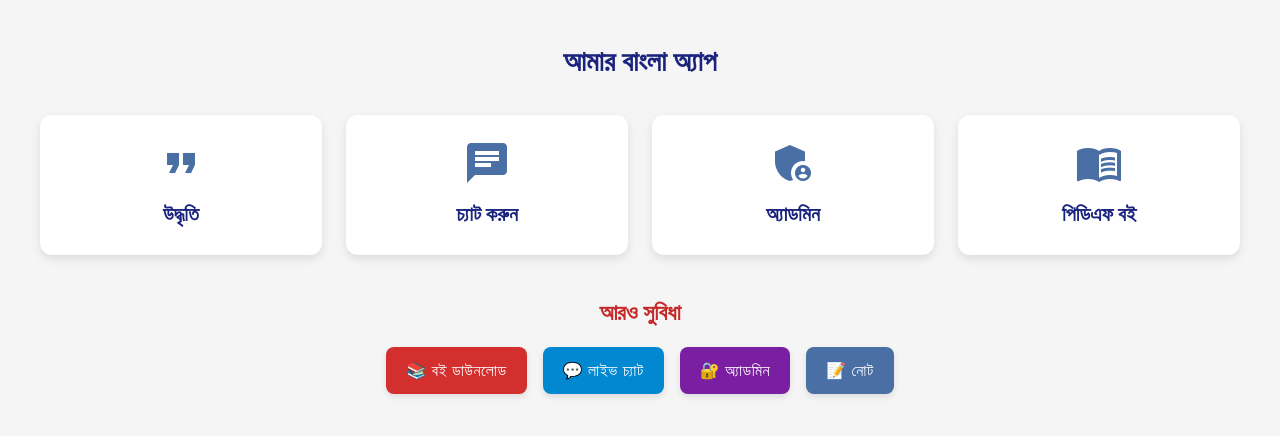
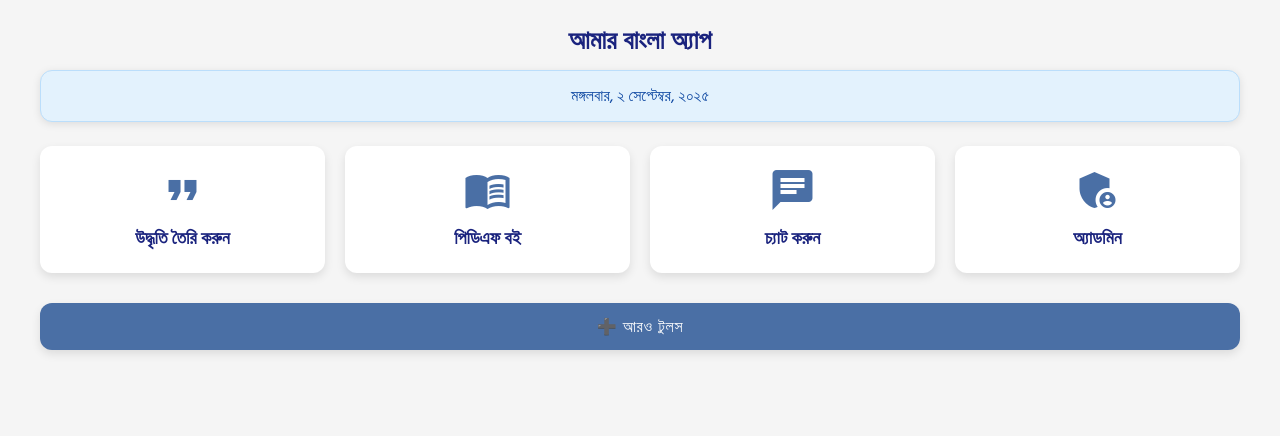
Before and after one commit to academicschoolbd/academicschoolbd.github.io, a plain HTML site: page index.html in a window 1280 px wide. Drawn offline with Linux system fonts and the light colour scheme.

Commit message:
Update index.html

```diff
--- a/index.html
+++ b/index.html
@@ -1,22 +1,24 @@
 <!DOCTYPE html>
-<html lang="bn" manifest="offline.appcache">
+<html lang="bn">
 <head>
   <meta charset="UTF-8" />
-  <meta name="viewport" content="width=device-width, initial-scale=1.0, viewport-fit=cover"/>
-  <meta name="theme-color" content="#4a6fa5">
-  <meta name="description" content="বাংলায় উদ্ধৃতি, চ্যাট, বই এবং আরও অনেক কিছু">
+  <meta name="viewport" content="width=device-width, initial-scale=1.0, viewport-fit=cover" />
+  <meta name="theme-color" content="#4a6fa5" />
+  <meta name="description" content="বাংলা উদ্ধৃতি, বই, চ্যাট এবং আরও অনেক কিছু" />
+  <meta name="apple-mobile-web-app-capable" content="yes" />
+  <meta name="apple-mobile-web-app-status-bar-style" content="default" />
+  <meta name="apple-mobile-web-app-title" content="আমার বাংলা অ্যাপ" />
 
   <title>আমার বাংলা অ্যাপ</title>
 
-  <!-- Google Fonts: Bangla Support -->
-  <link href="https://fonts.googleapis.com/css2?family=Hind+Siliguri:wght@400;500;600;700&display=swap" rel="stylesheet">
-
-  <!-- Material Icons -->
-  <link href="https://fonts.googleapis.com/icon?family=Material+Icons" rel="stylesheet">
+  <!-- Fonts & Icons -->
+  <link href="https://fonts.googleapis.com/css2?family=Hind+Siliguri:wght@400;500;600;700&display=swap" rel="stylesheet" />
+  <link href="https://fonts.googleapis.com/icon?family=Material+Icons" rel="stylesheet" />
 
   <!-- Manifest -->
-  <link rel="manifest" href="manifest.json">
-  <link rel="apple-touch-icon" href="icon-192.png">
+  <link rel="manifest" href="manifest.json" />
+  <link rel="apple-touch-icon" href="icon-192.png" />
+  <link rel="icon" type="image/png" href="icon-192.png" />
 
   <style>
     * {
@@ -28,28 +30,44 @@
     body {
       font-family: 'Hind Siliguri', sans-serif;
       background: #f5f5f5;
-      padding: 40px 20px 80px;
+      padding: 20px;
       min-height: 100vh;
-      display: flex;
-      flex-direction: column;
-      align-items: center;
       color: #333;
     }
 
-    h1 {
-      font-size: 28px;
-      color: #1a237e;
-      margin-bottom: 30px;
-      text-align: center;
-      font-weight: 600;
+    .container {
+      max-width: 1200px;
+      margin: 0 auto;
     }
 
-    .menu-container {
+    header {
+      text-align: center;
+      margin-bottom: 20px;
+    }
+
+    h1 {
+      font-size: 26px;
+      color: #1a237e;
+      margin-bottom: 8px;
+    }
+
+    .date-card {
+      background: #e3f2fd;
+      border-radius: 12px;
+      padding: 12px;
+      text-align: center;
+      font-size: 16px;
+      color: #0d47a1;
+      box-shadow: 0 2px 8px rgba(0,0,0,0.1);
+      margin-bottom: 24px;
+      border: 1px solid #bbdefb;
+    }
+
+    .menu-grid {
       display: grid;
       grid-template-columns: repeat(auto-fit, minmax(280px, 1fr));
-      gap: 24px;
-      width: 100%;
-      max-width: 1200px;
+      gap: 20px;
+      margin-bottom: 30px;
     }
 
     .card {
@@ -62,84 +80,80 @@
       position: relative;
     }
 
-    .card:hover, .card:active {
+    .card:hover {
+      transform: translateY(-6px);
       box-shadow: 0 8px 20px rgba(0,0,0,0.15);
-      transform: translateY(-6px);
     }
 
     .card-content {
-      padding: 24px;
+      padding: 20px;
       text-align: center;
-      color: #333;
     }
 
     .card-icon {
       font-size: 48px;
       color: #4a6fa5;
-      margin-bottom: 12px;
+      margin-bottom: 10px;
     }
 
     .card-title {
-      font-size: 20px;
+      font-size: 18px;
       font-weight: 600;
       color: #1a237e;
     }
 
-    /* More Section */
-    .more-section {
-      margin-top: 40px;
+    .btn-more {
+      display: block;
       width: 100%;
-      max-width: 1200px;
-    }
-
-    .more-section h2 {
-      font-size: 22px;
-      color: #c62828;
-      margin-bottom: 16px;
-      text-align: center;
-    }
-
-    .more-buttons {
-      display: flex;
-      flex-wrap: wrap;
-      gap: 16px;
-      justify-content: center;
-    }
-
-    .btn {
-      padding: 14px 20px;
+      padding: 14px;
       background-color: #4a6fa5;
       color: white;
       border: none;
-      border-radius: 8px;
+      border-radius: 12px;
       font-size: 16px;
       font-weight: 500;
       cursor: pointer;
-      box-shadow: 0 3px 6px rgba(0,0,0,0.1);
-      transition: all 0.3s;
+      box-shadow: 0 4px 10px rgba(0,0,0,0.1);
+      margin-bottom: 20px;
       text-transform: uppercase;
-      letter-spacing: 0.5px;
+      letter-spacing: 0.8px;
     }
 
-    .btn:hover {
+    .btn-more:hover {
       background-color: #3a5a8c;
-      transform: scale(1.03);
     }
 
-    .btn:active {
-      transform: scale(0.98);
+    .extra-tools {
+      display: none;
+      grid-template-columns: repeat(auto-fit, minmax(260px, 1fr));
+      gap: 16px;
+      margin-bottom: 24px;
     }
 
-    .btn.pdf { background-color: #d32f2f; }
-    .btn.pdf:hover { background-color: #b71c1c; }
+    .extra-tools.show {
+      display: grid;
+    }
 
-    .btn.chat { background-color: #0288d1; }
-    .btn.chat:hover { background-color: #01579b; }
+    .install-btn {
+      display: block;
+      width: 100%;
+      padding: 14px;
+      background-color: #2e7d32;
+      color: white;
+      border: none;
+      border-radius: 12px;
+      font-size: 16px;
+      font-weight: 500;
+      cursor: pointer;
+      box-shadow: 0 4px 10px rgba(0,0,0,0.1);
+      margin-bottom: 16px;
+      text-transform: uppercase;
+    }
 
-    .btn.admin { background-color: #7b1fa2; }
-    .btn.admin:hover { background-color: #51057a; }
+    .install-btn:hover {
+      background-color: #1b5e20;
+    }
 
-    /* Offline Indicator */
     .offline-bar {
       position: fixed;
       bottom: 0;
@@ -154,44 +168,51 @@
       z-index: 1000;
     }
 
-    /* Responsive */
     @media (max-width: 600px) {
-      h1, .more-section h2 {
+      h1 {
         font-size: 24px;
       }
-      .menu-container {
+      .card-title {
+        font-size: 17px;
+      }
+      .menu-grid, .extra-tools {
         grid-template-columns: 1fr;
-      }
-      body {
-        padding: 20px 10px 70px;
-      }
-    }
-
-    @media (max-width: 400px) {
-      h1 {
-        font-size: 22px;
-      }
-      .card-title {
-        font-size: 18px;
       }
     }
   </style>
 </head>
 <body>
 
-  <!-- Title -->
+  <div class="container">
+
+    <!-- Header -->
+    <header>
       <h1>আমার বাংলা অ্যাপ</h1>
+      <div class="date-card" id="dateCard">লোড হচ্ছে...</div>
+    </header>
 
-  <!-- Cards -->
-  <div class="menu-container">
+    <!-- Install Button -->
+    <button class="install-btn" id="installBtn" style="display: none;">
+      📲 অ্যাপ ইনস্টল করুন
+    </button>
+
+    <!-- Main Menu -->
+    <div class="menu-grid">
       <a href="quote.html" class="card">
         <div class="card-content">
           <span class="material-icons card-icon">format_quote</span>
-        <div class="card-title">উদ্ধৃতি</div>
+          <div class="card-title">উদ্ধৃতি তৈরি করুন</div>
         </div>
       </a>
 
-    <a href="https://wa.me/yournumber" target="_blank" class="card">
+      <a href="books/" class="card">
+        <div class="card-content">
+          <span class="material-icons card-icon">menu_book</span>
+          <div class="card-title">পিডিএফ বই</div>
+        </div>
+      </a>
+
+      <a href="https://wa.me/8801700000000" target="_blank" class="card">
         <div class="card-content">
           <span class="material-icons card-icon">chat</span>
           <div class="card-title">চ্যাট করুন</div>
@@ -204,32 +225,106 @@
           <div class="card-title">অ্যাডমিন</div>
         </div>
       </a>
+    </div>
 
-    <a href="books/" class="card">
+    <!-- More Tools Button -->
+    <button class="btn-more" id="moreBtn">➕ আরও টুলস</button>
+
+    <!-- Extra Tools (Dynamic) -->
+    <div class="extra-tools" id="extraTools">
+      <a href="notes.html" class="card">
         <div class="card-content">
-        <span class="material-icons card-icon">menu_book</span>
-        <div class="card-title">পিডিএফ বই</div>
+          <span class="material-icons card-icon">sticky_note_2</span>
+          <div class="card-title">নোট সংগ্রহ</div>
+        </div>
+      </a>
+      <a href="calendar.html" class="card">
+        <div class="card-content">
+          <span class="material-icons card-icon">event</span>
+          <div class="card-title">পয়গাম তারিখ</div>
+        </div>
+      </a>
+      <a href="games.html" class="card">
+        <div class="card-content">
+          <span class="material-icons card-icon">sports_esports</span>
+          <div class="card-title">গেমস</div>
+        </div>
+      </a>
+      <a href="backup/" class="card">
+        <div class="card-content">
+          <span class="material-icons card-icon">cloud_download</span>
+          <div class="card-title">ব্যাকআপ</div>
         </div>
       </a>
     </div>
 
-  <!-- More Buttons -->
-  <div class="more-section">
-    <h2>আরও সুবিধা</h2>
-    <div class="more-buttons">
-      <button class="btn pdf" onclick="alert('PDF ডাউনলোড হচ্ছে...')">📚 বই ডাউনলোড</button>
-      <button class="btn chat" onclick="alert('চ্যাট শুরু হচ্ছে...')">💬 লাইভ চ্যাট</button>
-      <button class="btn admin" onclick="alert('অ্যাডমিন প্যানেল লোড হচ্ছে...')">🔐 অ্যাডমিন</button>
-      <button class="btn" onclick="alert('নোট খুলতেছে...')">📝 নোট</button>
-    </div>
   </div>
 
   <!-- Offline Bar -->
   <div class="offline-bar" id="offlineBar">ইন্টারনেট নেই — অফলাইন মোড</div>
 
-  <!-- Service Worker -->
   <script>
-    // Register Service Worker
+    // ========== 1. Date in Bangla ==========
+    const banglaDigits = ['০', '১', '২', '৩', '৪', '৫', '৬', '৭', '৮', '৯'];
+    const months = ['জানুয়ারি', 'ফেব্রুয়ারি', 'মার্চ', 'এপ্রিল', 'মে', 'জুন', 'জুলাই', 'আগস্ট', 'সেপ্টেম্বর', 'অক্টোবর', 'নভেম্বর', 'ডিসেম্বর'];
+    const days = ['রবিবার', 'সোমবার', 'মঙ্গলবার', 'বুধবার', 'বৃহস্পতিবার', 'শুক্রবার', 'শনিবার'];
+
+    function updateDate() {
+      const now = new Date();
+      const day = days[now.getDay()];
+      const date = now.getDate();
+      const month = months[now.getMonth()];
+      const year = now.getFullYear();
+
+      const formatted = `${day}, ${date} ${month}, ${year}`.replace(/\d/g, d => banglaDigits[d]);
+      document.getElementById('dateCard').textContent = formatted;
+    }
+    updateDate();
+
+    // ========== 2. Install Prompt ==========
+    let deferredPrompt;
+    const installBtn = document.getElementById('installBtn');
+
+    window.addEventListener('beforeinstallprompt', (e) => {
+      e.preventDefault();
+      deferredPrompt = e;
+      installBtn.style.display = 'block'; // Show install button
+    });
+
+    installBtn.addEventListener('click', () => {
+      if (deferredPrompt) {
+        deferredPrompt.prompt();
+        deferredPrompt.userChoice.then(() => {
+          installBtn.style.display = 'none';
+          deferredPrompt = null;
+        });
+      }
+    });
+
+    // ========== 3. More Tools Toggle ==========
+    document.getElementById('moreBtn').addEventListener('click', () => {
+      const tools = document.getElementById('extraTools');
+      tools.classList.toggle('show');
+      document.getElementById('moreBtn').textContent =
+        tools.classList.contains('show') ? '➖ কম দেখান' : '➕ আরও টুলস';
+    });
+
+    // ========== 4. Offline Detection ==========
+    window.addEventListener('online', () => {
+      document.getElementById('offlineBar').style.display = 'none';
+    });
+
+    window.addEventListener('offline', () => {
+      document.getElementById('offlineBar').style.display = 'block';
+    });
+
+    window.onload = () => {
+      if (!navigator.onLine) {
+        document.getElementById('offlineBar').style.display = 'block';
+      }
+    };
+
+    // ========== 5. Register Service Worker ==========
     if ('serviceWorker' in navigator) {
       window.addEventListener('load', () => {
         navigator.serviceWorker.register('sw.js')
@@ -237,17 +332,6 @@
           .catch(err => console.log('SW failed: ', err));
       });
     }
-
-    // Offline/Online Detection
-    window.addEventListener('online', () => document.getElementById('offlineBar').style.display = 'none');
-    window.addEventListener('offline', () => document.getElementById('offlineBar').style.display = 'block');
-
-    // Show offline status on load
-    window.onload = () => {
-      if (!navigator.onLine) {
-        document.getElementById('offlineBar').style.display = 'block';
-      }
-    };
   </script>
 
 </body>
```
Lines whose indentation alone changed are shown as unchanged.
